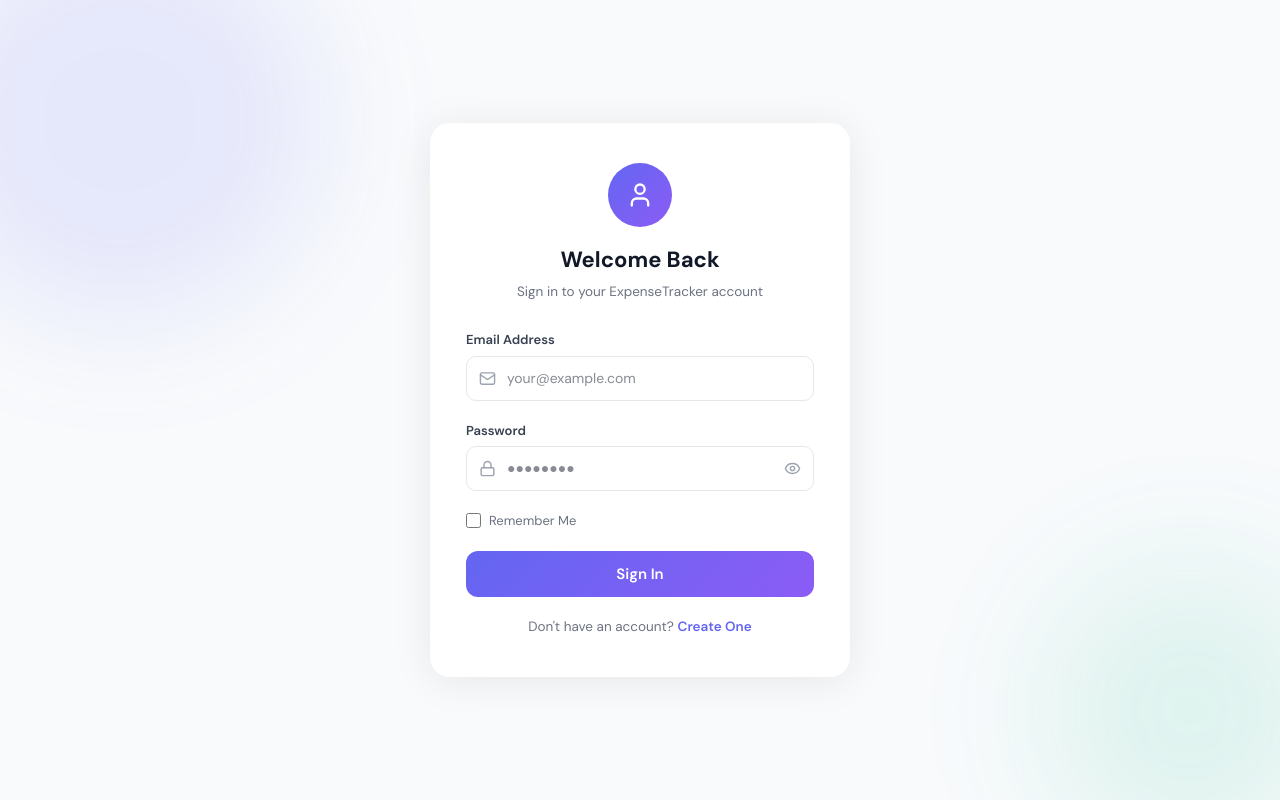
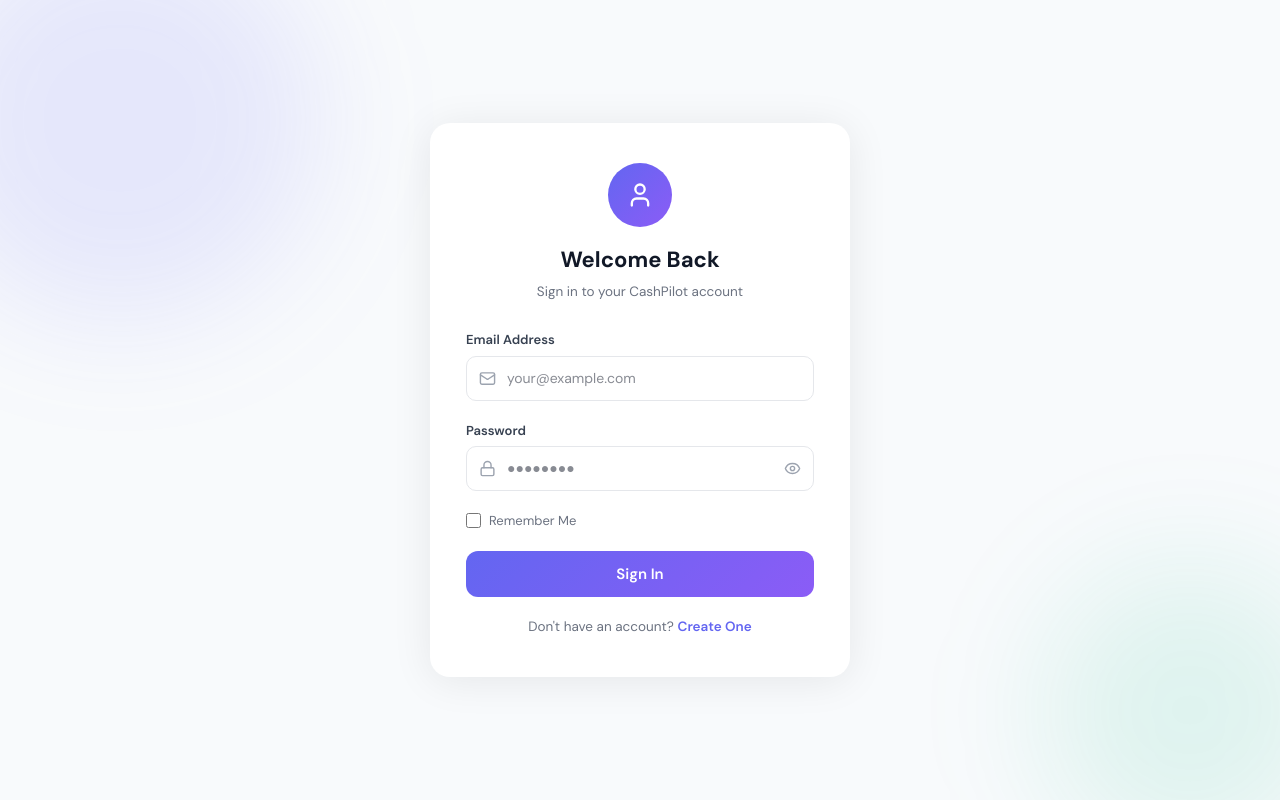
Before and after one commit to arambh8960/CashPilot, a React (Vite) app in the folder frontend/: page /login in a window 1280 px wide. Built offline with nearby package versions, Linux system fonts and the light colour scheme; no server answers.

Commit message:
updated login text

```diff
--- a/frontend/src/components/Login.jsx
+++ b/frontend/src/components/Login.jsx
@@ -68,7 +68,7 @@
             <User size={28} color="#fff" />
           </div>
           <h1 style={styles.title}>Welcome Back</h1>
-          <p style={styles.subtitle}>Sign in to your ExpenseTracker account</p>
+          <p style={styles.subtitle}>Sign in to your CashPilot account</p>
         </div>
 
         {/* Error message */}
```
